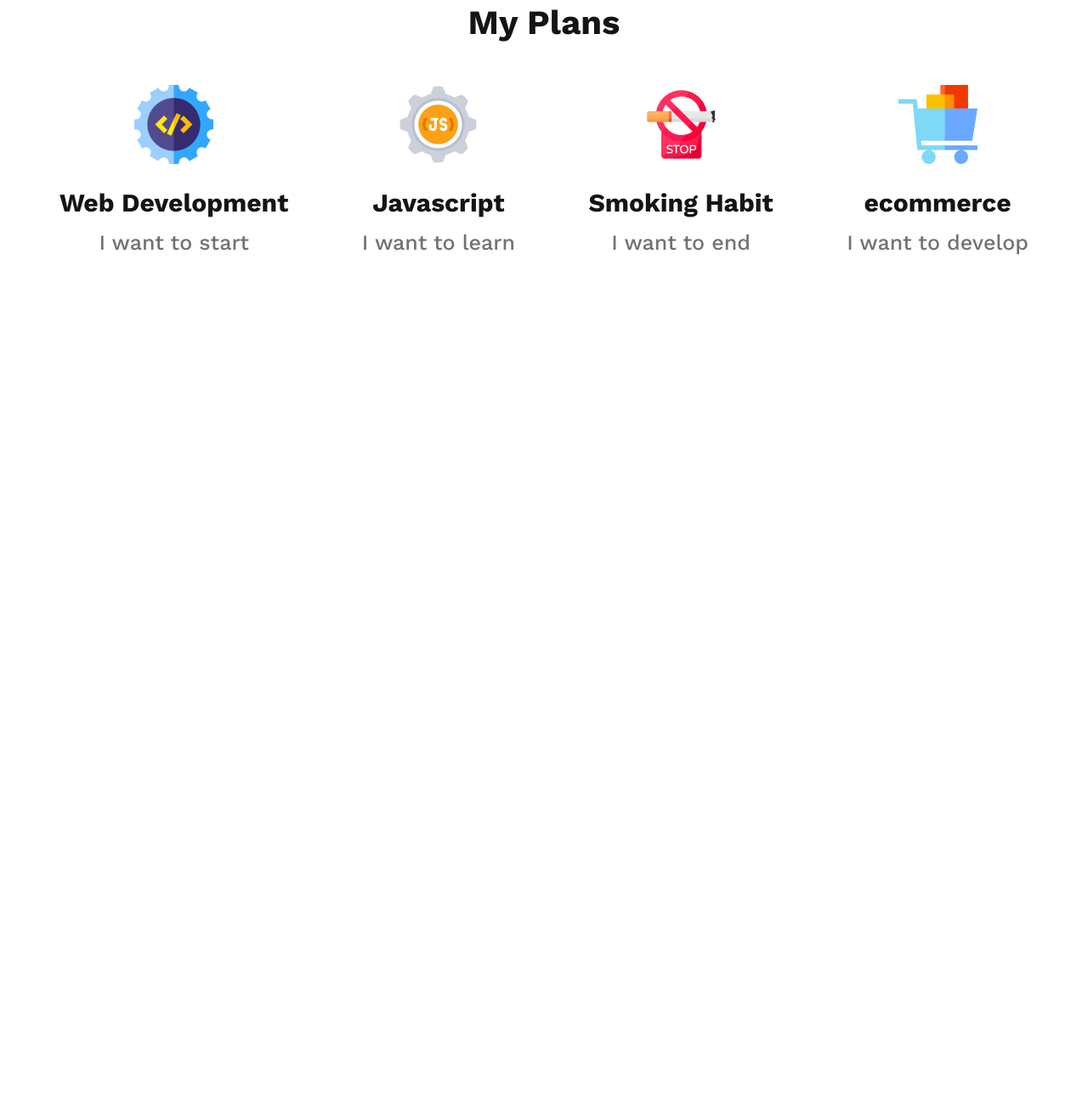
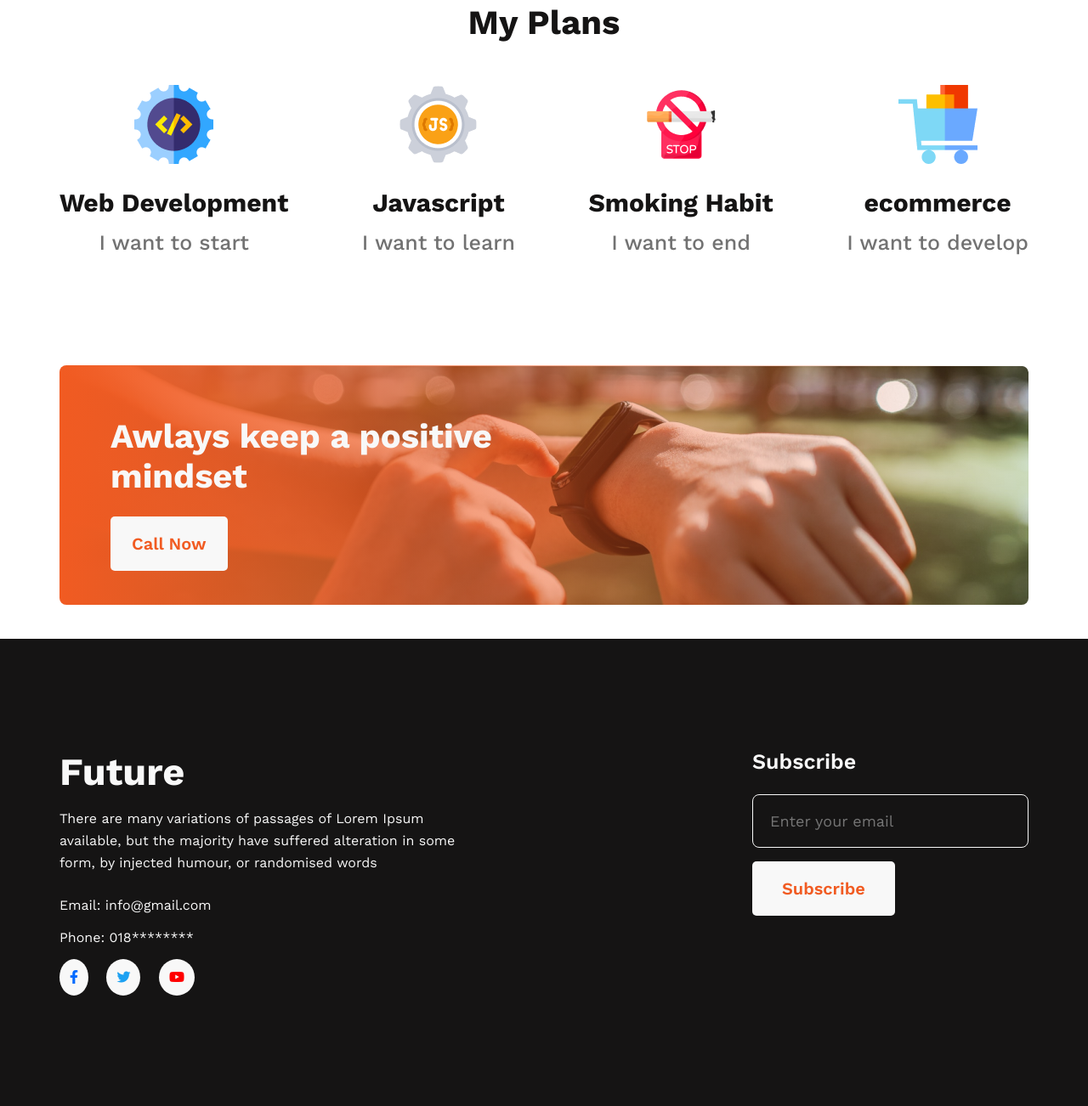
Before and after one commit to borhan98/new-year, a plain HTML site: page index.html in a window 1280 px wide. Shown: the part 1739-3041 px from the top of the page at 85% size. Before the commit the page ends 2039 px from the top, so only its background shows below. Drawn offline with nearby package versions, Linux system fonts and the light colour scheme.

Commit message:
Finished

```diff
--- a/assets/css/style.css
+++ b/assets/css/style.css
@@ -19,6 +19,15 @@ a {
 section {
     max-width: 1140px;
     margin: 130px auto 0;
+}
+.btn {
+    color: #FFF;
+    font-size: 20px;
+    font-weight: 600;
+    padding: 20px 25px;
+    border-radius: 5px;
+    background: #F15B22;
+    text-transform: capitalize;
 }
 :root {
     --font-dark: #151414;
@@ -60,15 +69,6 @@ section {
     line-height: 26px;
     margin: 24px 0 32px;
     max-width: 500px;
-}
-.bnr_text .contact_btn {
-    color: #FFF;
-    font-size: 20px;
-    font-weight: 600;
-    padding: 20px 25px;
-    border-radius: 5px;
-    background: #F15B22;
-    text-transform: capitalize;
 }
 /* -------------------
     Header Section End
@@ -137,28 +137,114 @@ section {
 }
 .single_plan .plan_describe {
     color: #727272;
-font-size: 25px;
-font-weight: 500;
+    font-size: 25px;
+    font-weight: 500;
+}
+/* Mindset */
+#mindset {
+    padding: 60px;
+    background: linear-gradient(90deg, #F15B22 0%, rgba(241, 91, 34, 0.00) 100%), url("../images/watch.png");
+    border-radius: 8px;
+    margin-bottom: 40px;
+    height: fit-content;
+}
+#mindset .sec_title {
+    color: var(--font-light);
+    font-size: 40px;
+    font-weight: 700;
+    max-width: 460px;
+    margin-bottom: 44px;
+}
+#mindset > a {
+    background: var(--font-light);
+    color: #F15B22;
 }
 /* -------------------
     Main Section End
 --------------------*/
-
-
-
-
-
-
-
-
 /* -------------------
-    Common style Start
---------------------*//* -------------------
-    Common style Start
---------------------*//* -------------------
-    Common style Start
---------------------*//* -------------------
-    Common style Start
---------------------*//* -------------------
-    Common style Start
+    Footer Section Start
 --------------------*/
+#footer {
+    background: var(--font-dark);
+    padding: 130px 0;
+}
+.foot_container {
+    max-width: 1140px;
+    margin: 0 auto;
+    display: flex;
+    justify-content: space-between;
+}
+.foot_container .foot_clm {
+    max-width: 500px;
+    min-width: 325px;
+}
+.foot_clm .foot_title {
+    color: var(--font-light);
+    font-size: 45px;
+    font-weight: 700;
+    text-transform: capitalize;
+}
+.foot_clm .descrip {
+    color: var(--font-light);
+    font-size: 16px;
+    font-weight: 400;
+    line-height: 26px;
+    margin: 16px 0 24px;
+}
+.foot_clm .num_mail a {
+    display: block;
+    color: var(--font-light);
+    font-size: 16px;
+    font-weight: 400;
+    line-height: 26px;
+    margin-bottom: 12px;
+}
+.foot_clm .social_link a {
+    display: inline-block;
+    padding: 12px;
+    margin-right: 16px;
+    border-radius: 50%;
+    background: var(--font-light);
+}
+.foot_clm .social_link a:nth-child(1) {
+    color: #006AFF;
+}
+.foot_clm .social_link a:nth-child(2) {
+    color: #1DA1F2;
+}
+.foot_clm .social_link a:nth-child(3) {
+    color: #FF0000;
+}
+.foot_clm .subscribe {
+    color: var(--font-light);
+    font-size: 25px;
+    font-weight: 600;
+    text-transform: capitalize;
+}
+.foot_clm .email {
+    display: block;
+    width: 100%;
+    border-radius: 8px;
+    border: 1px solid var(--font-light);
+    padding: 20px;
+    font-size: 18px;
+    font-weight: 400;
+    color: var(--font-dark-2);
+    margin: 24px 0 16px;
+    background: transparent;
+}
+.foot_clm .email:focus {
+    outline: none;
+}
+.foot_clm .btn {
+    color: #F15B22;
+    font-size: 20px;
+    font-weight: 600;
+    padding: 20px 35px;
+    border: none;
+    background: var(--font-light);
+}
+/* -------------------
+    Footer Section End
+--------------------*/
--- a/index.html
+++ b/index.html
@@ -18,7 +18,7 @@
             <div class="bnr_text">
                 <h1 class="bnr_title">All Thinks Are Possible If You believe</h1>
                 <p class="bnr_describe">There are many variations of passages of Lorem Ipsum available, but the majority have suffered alteration in some form, by injected humour, or randomised words</p>
-                <a href="#" class="contact_btn">contact us</a>
+                <a href="#" class="btn">contact us</a>
             </div>
         </div>
     </header>
@@ -80,30 +80,42 @@
                 </div>
             </div>
         </section>
+        <!-- Mindset -->
+        <section id="mindset">
+            <h3 class="sec_title">Awlays keep a positive mindset</h3>
+            <a class="btn" href="#">call now</a>
+        </section>
     </main>
     <!---------------------------------
         Mian Section End
     ----------------------------------->
     <!---------------------------------
-        Header Section Start
+        Footer Section Start
     ----------------------------------->
+    <footer id="footer">
+        <div class="foot_container">
+            <div class="foot_clm">
+                <h3 class="foot_title">future</h3>
+                <p class="descrip">There are many variations of passages of Lorem Ipsum available, but the majority have suffered alteration in some form, by injected humour, or randomised words</p>
+                <div class="num_mail">
+                    <a href="#">Email: info@gmail.com</a>
+                    <a href="#">Phone: 018********</a>
+                </div>
+                <div class="social_link">
+                    <a href="#"><i class="fa-brands fa-facebook-f"></i></a>
+                    <a href="#"><i class="fa-brands fa-twitter"></i></a>
+                    <a href="#"><i class="fa-brands fa-youtube"></i></a>
+                </div>
+            </div>
+            <div class="foot_clm">
+                <h3 class="subscribe">subscribe</h3>
+                <input class="email" type="email" placeholder="Enter your email">
+                <button class="btn">Subscribe</button>
+            </div>
+        </div>
+    </footer>
     <!---------------------------------
-        Header Section Start
-    ----------------------------------->
-    <!---------------------------------
-        Header Section Start
-    ----------------------------------->
-    <!---------------------------------
-        Header Section Start
-    ----------------------------------->
-    <!---------------------------------
-        Header Section Start
-    ----------------------------------->
-    <!---------------------------------
-        Header Section Start
-    ----------------------------------->
-    <!---------------------------------
-        Header Section Start
+        Footer Section Start
     ----------------------------------->
 </body>
 </html>
```
